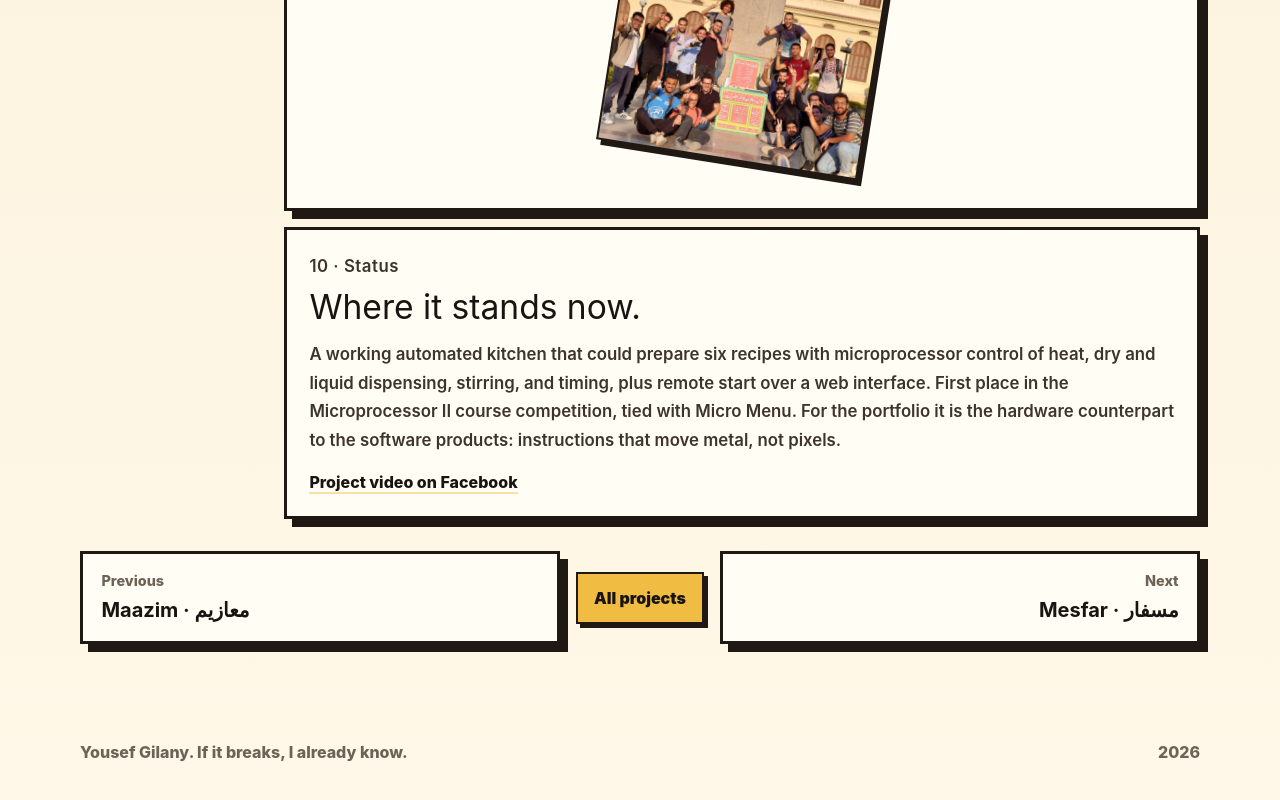
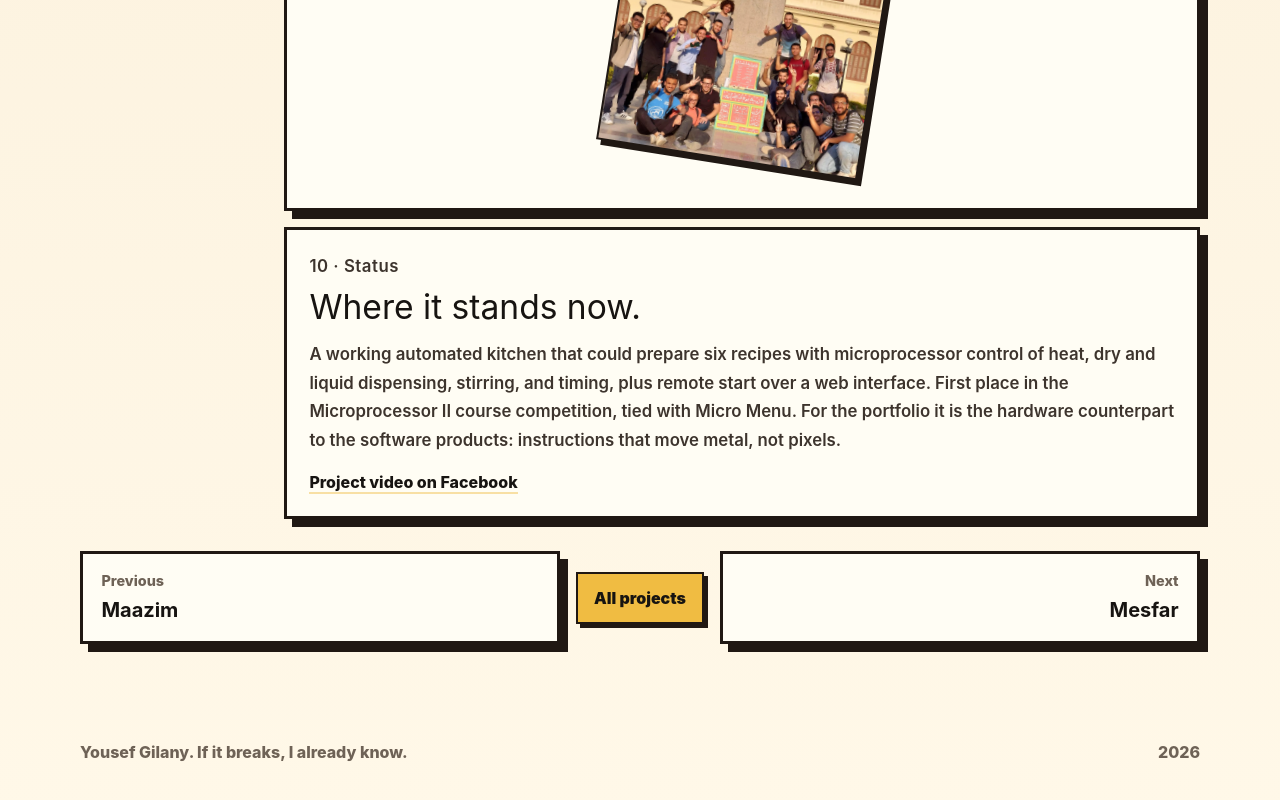
Before and after one commit to yogilany/my_website, a React (Create React App) app: page /projects/arousa-bolaaq-eldakrour in a window 1280 px wide. Shown: the part 4423-5223 px from the top of the page. Built offline with nearby package versions, Linux system fonts and the light colour scheme.

Commit message:
refactor ProjectPage styles; add overflow handling for pager links and adjust layout for improved text display

```diff
--- a/src/pages/ProjectPage/ProjectPage.css
+++ b/src/pages/ProjectPage/ProjectPage.css
@@ -441,6 +441,7 @@
 .dossier-pager-link {
   display: grid;
   gap: 0.25rem;
+  min-width: 0;
   padding: 1rem 1.15rem;
   transition:
     transform 180ms ease,
@@ -464,6 +465,9 @@
 
 .dossier-pager-link strong {
   font-size: 1.25rem;
+  overflow: hidden;
+  text-overflow: ellipsis;
+  white-space: nowrap;
 }
 
 .dossier-pager-home {
@@ -535,7 +539,6 @@
   .dossier-pager-link strong {
     font-size: 0.88rem;
     line-height: 1.15;
-    white-space: nowrap;
   }
 
   .dossier-pager-link.next {
--- a/src/pages/ProjectPage/ProjectPage.jsx
+++ b/src/pages/ProjectPage/ProjectPage.jsx
@@ -223,20 +223,14 @@ const ProjectPage = () => {
         <nav className="dossier-pager" aria-label="Other projects">
           <Link to={`/projects/${prev.slug}`} className="dossier-pager-link">
             <span>Previous</span>
-            <strong>
-              {prev.name}
-              {prev.nameAr ? ` · ${prev.nameAr}` : ""}
-            </strong>
+            <strong>{prev.name}</strong>
           </Link>
           <Link to="/#projects" className="dossier-pager-home">
             All projects
           </Link>
           <Link to={`/projects/${next.slug}`} className="dossier-pager-link next">
             <span>Next</span>
-            <strong>
-              {next.name}
-              {next.nameAr ? ` · ${next.nameAr}` : ""}
-            </strong>
+            <strong>{next.name}</strong>
           </Link>
         </nav>
       </main>
```
